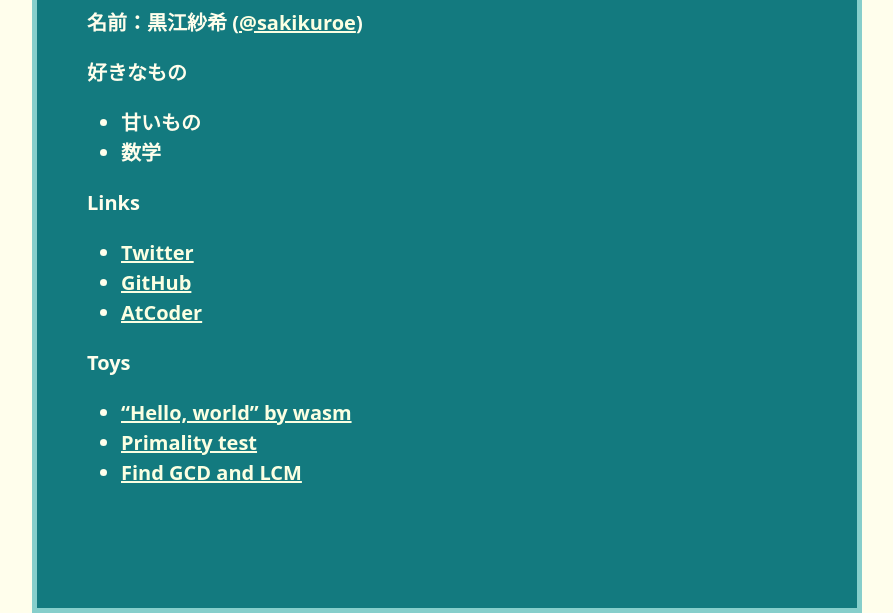
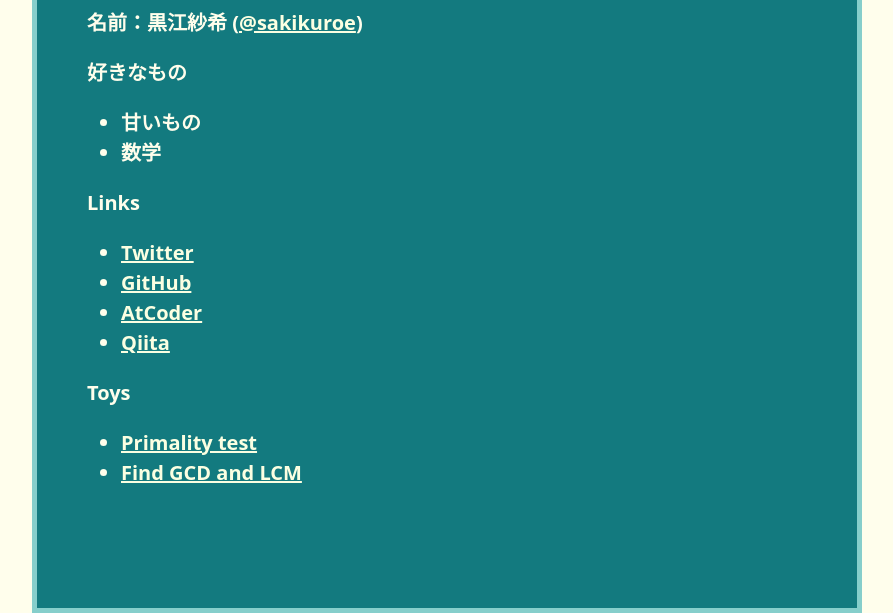
Before and after one commit to sakikuroe/.github.io, a plain HTML site: page index.html in a window 1280 px wide. Shown: the part 437-1050 px from the top of the page, without its empty margins (193-1086 px from the left). Drawn offline with Linux system fonts and the light colour scheme.

Commit message:
Add description

```diff
--- a/index.html
+++ b/index.html
@@ -34,10 +34,10 @@
 <li><a href="https://twitter.com/SakiKuroe">Twitter</a></li>
 <li><a href="https://github.com/sakikuroe">GitHub</a></li>
 <li><a href="https://atcoder.jp/users/Kurosaki96">AtCoder</a></li>
+<li><a href="https://qiita.com/SakiKuroe">Qiita</a></li>
 </ul>
 <p>Toys</p>
 <ul>
-<li><a href="https://sakikuroe.github.io/hello-by-rust-wasm/www/dist">“Hello, world” by wasm</a></li>
 <li><a href="https://sakikuroe.github.io/primality-test/index.html">Primality test</a></li>
 <li><a href="https://sakikuroe.github.io/gcd-lcm-find/index.html">Find GCD and LCM</a></li>
 </ul>
```
Also changed, not shown: 1 other file.
